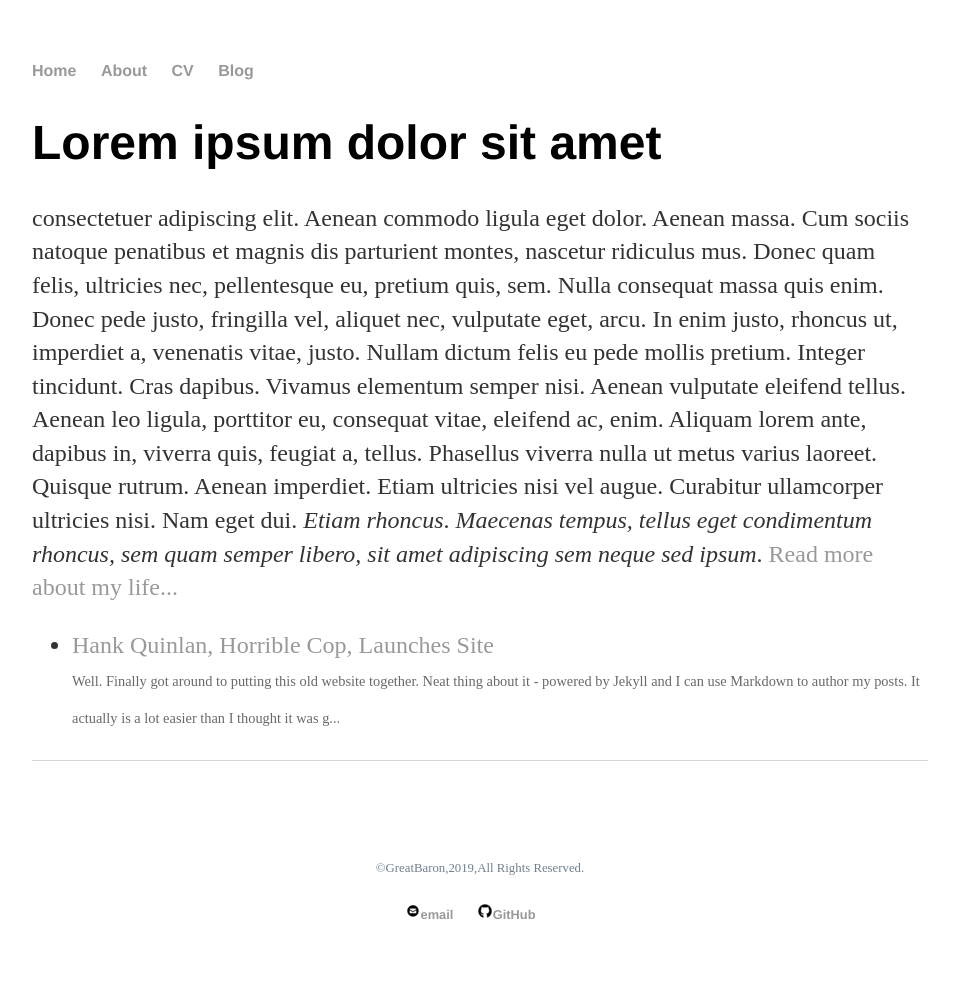
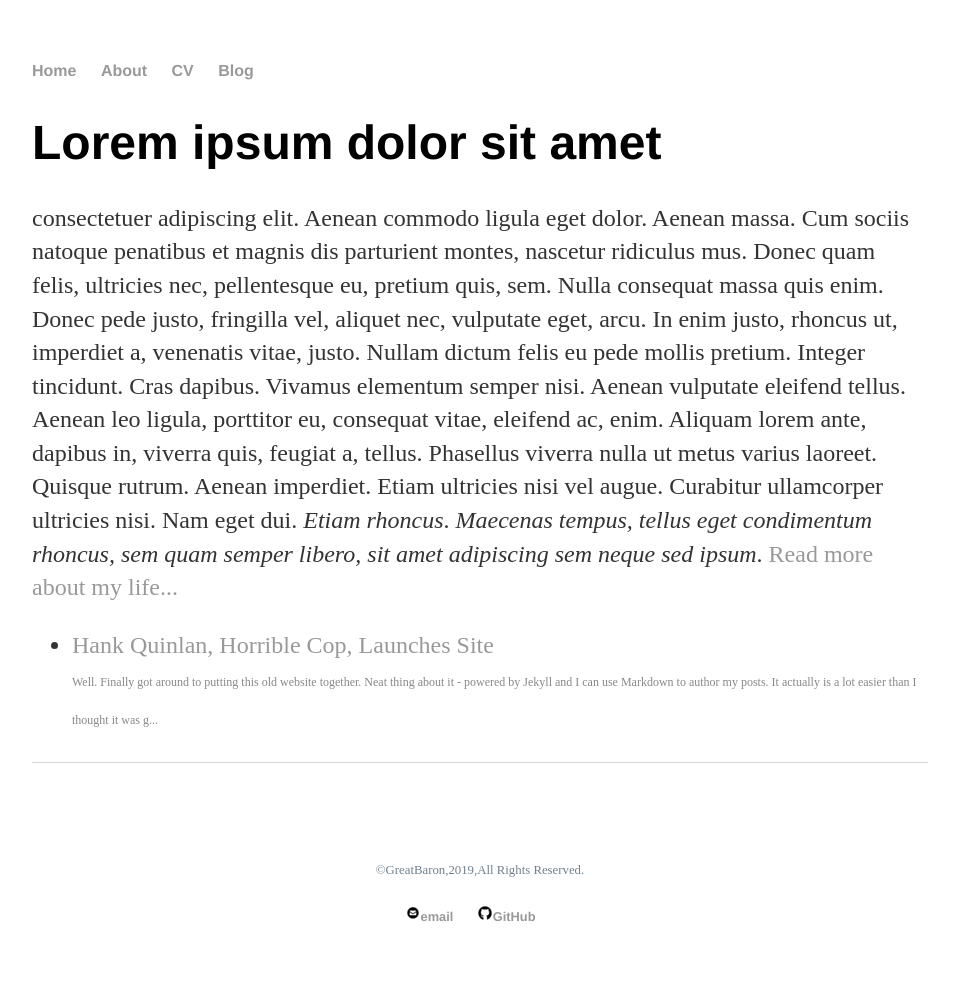
Before and after one commit to FameAndFarm/AndrewImalion.github.io, a Jekyll site: the page built from index.html, in a window 1280 px wide. Shown: the whole page, without its empty margins (160-1119 px from the left). Built offline with Jekyll 4.4.1, drawn with Linux system fonts in a browser that asks for light colours.

Commit message:
Update main.css

```diff
--- a/css/main.css
+++ b/css/main.css
@@ -30,6 +30,6 @@ ul.posts li { list-style: none; }
 
 /* My Css*/
 .post-abstract {
-    font-size: 0.6em;
-    color: dimgray;
+    font-size: 0.5em;
+    color: #888888;
 }
```
